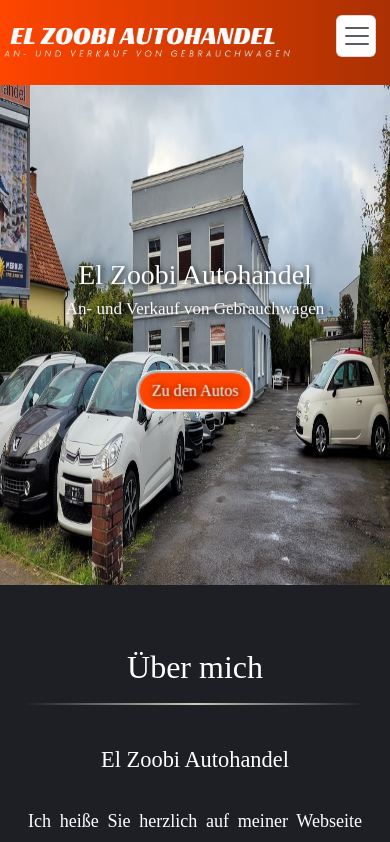
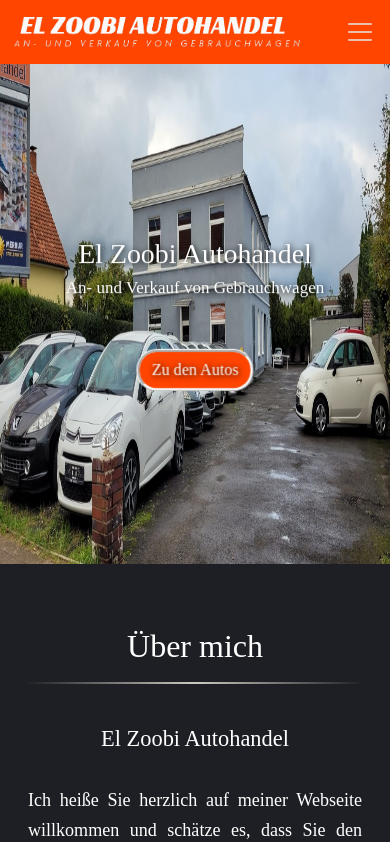
Before and after one commit to Omar-WD/Zoubi-Autos, a React (Vite) app in the folder client/: page / in a window 390 px wide. Shown: the top 842 px of the page. Built offline with nearby package versions, Linux system fonts and the light colour scheme; no server answers.

Commit message:
fixing the token

```diff
--- a/client/src/ProtectedRoutes.jsx
+++ b/client/src/ProtectedRoutes.jsx
@@ -3,14 +3,14 @@
 import { AuthContext } from './context/AuthProvider'
 
 export default function ProtectedRoutes() {
-    const {user,isLoading}=useContext(AuthContext)
-    if(isLoading){
-        return <p>Loading...</p>
-    }
-    if(!isLoading && !user){
+    const {user}=useContext(AuthContext)
+    // if(isLoading){
+    //     return <p>Loading...</p>
+    // }
+    if( !user){
         return <Navigate to="/signin"/>
     }
-    if (!isLoading && user){
+    if ( user){
         return (
           <div>
             <Outlet/>
--- a/client/src/components/createProduct/CreateProduct.jsx
+++ b/client/src/components/createProduct/CreateProduct.jsx
@@ -186,6 +186,27 @@
                       { value: "BMW", label: "BMW" },
                       { value: "Volvo", label: "Volvo" },
                       { value: "VW", label: "VW" },
+                      { value: "Renault", label: "Renault" },
+                      { value: "Peugeot", label: "Peugeot" },
+                      { value: "Citroen", label: "Citroen" },
+                      { value: "Nissan", label: "Nissan" },
+                      { value: "Toyota", label: "Toyot" },
+                      { value: "Hyundai", label: "Hyundai" },
+                      { value: "Hyundai", label: "Hyundai" },
+                      { value: "Kia", label: "Kia" },
+                      { value: "Ford", label: "Ford" },
+                      { value: "Audi", label: "Audi" },
+                      { value: "Mazda", label: "Mazda" },
+                      { value: "Opel", label: "Opel" },
+                      { value: "Skoda", label: "Skoda" },
+                      { value: "Fiat", label: "Fiat" },
+                      { value: "Honda", label: "Honda" },
+                      { value: "Mitsubishi", label: "Mitsubishi" },
+                      { value: "Suzuki", label: "Suzuki" },
+                      { value: "Dacia", label: "Dacia" },
+                      { value: "Chevrolet", label: "Chevrolet" },
+                      { value: "Daihatsu", label: "Daihatsu" },
+                      { value: "Smart", label: "Smart" },
                     ]}
                   />
                 )}
@@ -204,6 +225,7 @@
                     options={[
                       { value: "Manual", label: "Manual" },
                       { value: "Automatik", label: "Automatik" },
+                      { value: "Halbautomatik", label: "Halbautomatik" },
                     ]}
                   />
                 )}
@@ -261,6 +283,7 @@
                       { value: "Diesel", label: "Diesel" },
                       { value: "Elecetric", label: "Elecetric" },
                       { value: "Hybird", label: "Hybird" },
+                      { value: "LPG", label: "LPG" },
                     ]}
                   />
                 )}
@@ -297,8 +320,8 @@
                       { value: "kombi", label: "kombi" },
                       { value: "Limousine", label: "Limousine" },
                       {
-                        value: "SUV/Geländewagen/Pichup",
-                        label: "SUV/Geländewagen/Pichup",
+                        value: "Geländewagen",
+                        label: "Geländewagen",
                       },
                     ]}
                   />
@@ -391,14 +414,14 @@
               <label>Verbrauch</label>
               <input
                 placeholder="verbrauch"
-                {...register("verbrauch", { required: true })}
+                {...register("verbrauch", { required: false })}
               />
             </div>
             <div className="labelAndInputDiv">
               <label>CO₂-Emissionen</label>
               <input
                 placeholder="co2Emissionen"
-                {...register("co2Emissionen", { required: true })}
+                {...register("co2Emissionen", { required: false })}
               />
             </div>
             <div className="labelAndInputDiv">
--- a/client/src/components/navbar.jsx/NavBar.css
+++ b/client/src/components/navbar.jsx/NavBar.css
@@ -1,13 +1,12 @@
 .Navbar{
-    background:linear-gradient(to right, orangered, rgb(170, 48, 3));
+    /* background:linear-gradient(to right, orangered, rgb(170, 48, 3)); */
+    background-color: orangered;
     width: 100% !important;
-    height: 85px;
+    height: 5rem;
     margin-left: 0% !important;
     margin-right: 0% !important;
     z-index: 1;
     justify-content: space-around !important;
-
-
 }
 .NavbarCountainer{
     max-width: 100vw;
@@ -16,7 +15,7 @@
     margin-left: 0px !important;
     margin-right: 0px !important;
     padding: 0%;
-
+    justify-content: space-around !important;
 }
 .NavbarCountainer button{
     margin-right: 50px;
@@ -76,6 +75,18 @@
 
 
 }
+.custom-toggler .navbar-toggler-icon {
+    filter: invert(100%) sepia(0%) saturate(0%) hue-rotate(177deg) brightness(105%) contrast(101%);
+  }
+.custom-toggler{
+    border: 1px solid transparent;
+}
+.navbar-toggler:focus {
+    border: 1px solid white;
+}
+.navbar-toggler:active{
+    border: 1px solid white;
+}
 
 
 @media only screen and (max-width: 1400px) {
@@ -92,6 +103,9 @@
                 box-shadow: none;}
 }
 @media only screen and (max-width: 700px) {
+    .Navbar{
+        height: 4rem;
+    }
     .logo{
         height: 100%;
         width: 100%;
@@ -104,6 +118,10 @@
     }
     .NavbarCountainer{
         padding: 0% !important;
+    }
+    .custom-toggler{
+        padding: 0% !important;
+        margin: 0% !important;
     }
 
 }
--- a/client/src/components/navbar.jsx/NavBar.jsx
+++ b/client/src/components/navbar.jsx/NavBar.jsx
@@ -25,7 +25,10 @@
   };
 
   useEffect(() => {
-    if (location.pathname === "/" && decodeURIComponent(location.hash) === "#über-uns") {
+    if (
+      location.pathname === "/" &&
+      decodeURIComponent(location.hash) === "#über-uns"
+    ) {
       scrollToUberUns();
     }
   }, [location]);
@@ -37,7 +40,10 @@
     }
   };
   useEffect(() => {
-    if (location.pathname === "/" && decodeURIComponent(location.hash) === "#kontakt") {
+    if (
+      location.pathname === "/" &&
+      decodeURIComponent(location.hash) === "#kontakt"
+    ) {
       scrollToKontakt();
     }
   }, [location]);
@@ -47,10 +53,8 @@
       <Container className="NavbarCountainer">
         <Navbar.Brand as={Link} to="/" className="logoBox">
           <img src="./logo20.png" alt="logo" className="logo" />
-          {/* <h2 style={{color:"white", fontFamily:"fantasy", lineHeight:"28px", textAlign:"center"}}>EL ZOOBI AUTOHANDEL</h2> */}
-          {/* <h5 style={{color:"white", fontFamily:"-moz-initial", lineHeight:"28px", textAlign:"center"}}>AN- UND VERKAUF VON GEBRAUCHWAGEN</h5> */}
         </Navbar.Brand>
-        <Navbar.Toggle aria-controls="basic-navbar-nav" style={{backgroundColor:"white"}} />
+        <Navbar.Toggle aria-controls="basic-navbar-nav" className="custom-toggler" />
         <Navbar.Collapse id="basic-navbar-nav">
           <Nav className="me-auto">
             <Nav.Link as={Link} to="/" className="nav-link">
@@ -59,15 +63,37 @@
             <Nav.Link as={Link} to="/gebrauchwagen" className="nav-link">
               Gebrauchtwagen-angebote
             </Nav.Link>
-            <Nav.Link as={Link} to={{ pathname: "/", hash: "über-uns" }} className="nav-link">
-             Über mich
+            <Nav.Link
+              as={Link}
+              to={{ pathname: "/", hash: "über-uns" }}
+              className="nav-link"
+            >
+              Über mich
             </Nav.Link>
-            <NavDropdown title="Kontakt" className="KontaktDropDown" id="basic-nav-dropdown" menuVariant="dark">
-              <NavDropdown.Item href="tel:+495219876303">Mobil Telefonieren</NavDropdown.Item>
-              <NavDropdown.Item href="mailto:omarzoubi.1@outlook.com">Email Schreiben</NavDropdown.Item>
-              <NavDropdown.Item as={Link} to={{ pathname: "/", hash: "kontakt" }}>Mehr</NavDropdown.Item>
+            <NavDropdown
+              title="Kontakt"
+              className="KontaktDropDown"
+              id="basic-nav-dropdown"
+              menuVariant="dark"
+            >
+              <NavDropdown.Item href="tel:+495219876303">
+                Mobil Telefonieren
+              </NavDropdown.Item>
+              <NavDropdown.Item href="mailto:omarzoubi.1@outlook.com">
+                Email Schreiben
+              </NavDropdown.Item>
+              <NavDropdown.Item
+                as={Link}
+                to={{ pathname: "/", hash: "kontakt" }}
+              >
+                Mehr
+              </NavDropdown.Item>
             </NavDropdown>
-            {!isLoading && user ? <Nav.Link onClick={handleSignout}>Sign Out</Nav.Link> : ""}
+            {!isLoading && user ? (
+              <Nav.Link onClick={handleSignout}>Sign Out</Nav.Link>
+            ) : (
+              ""
+            )}
           </Nav>
         </Navbar.Collapse>
       </Container>
```
Also changed, not shown: 1 other file (tests, documents, lock files or other folders).
